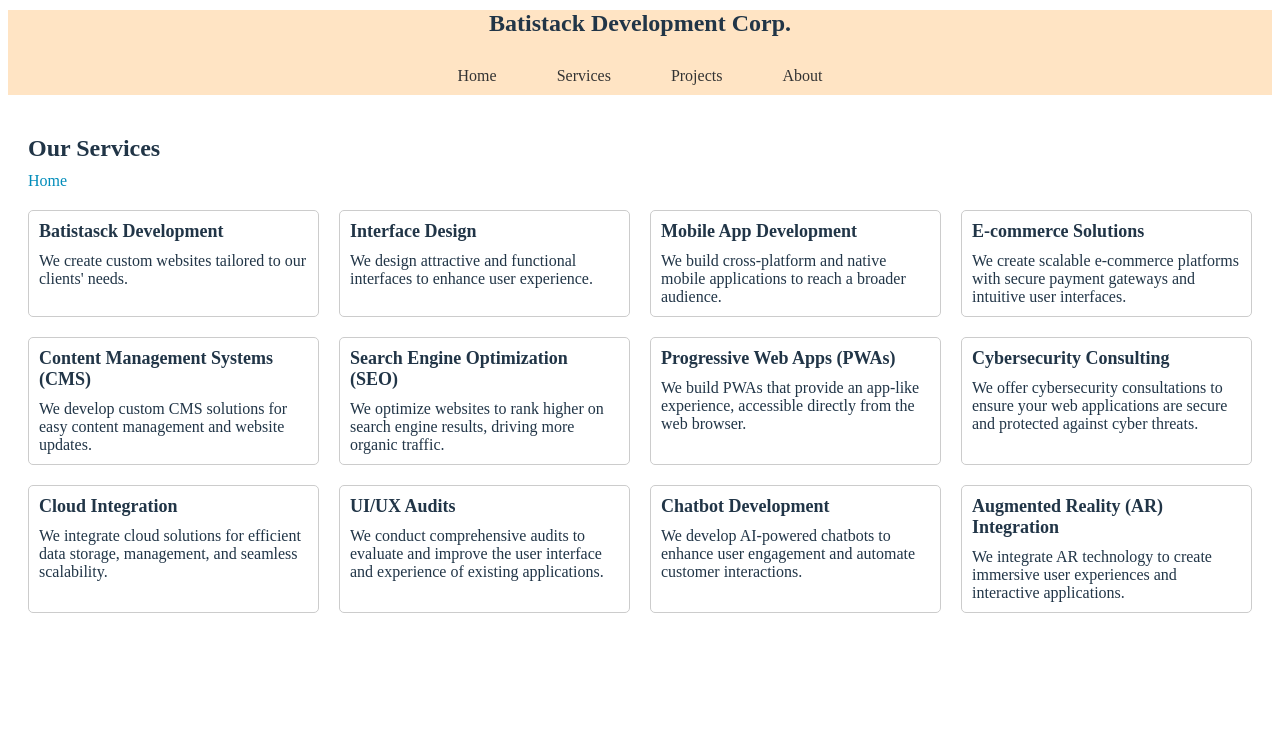
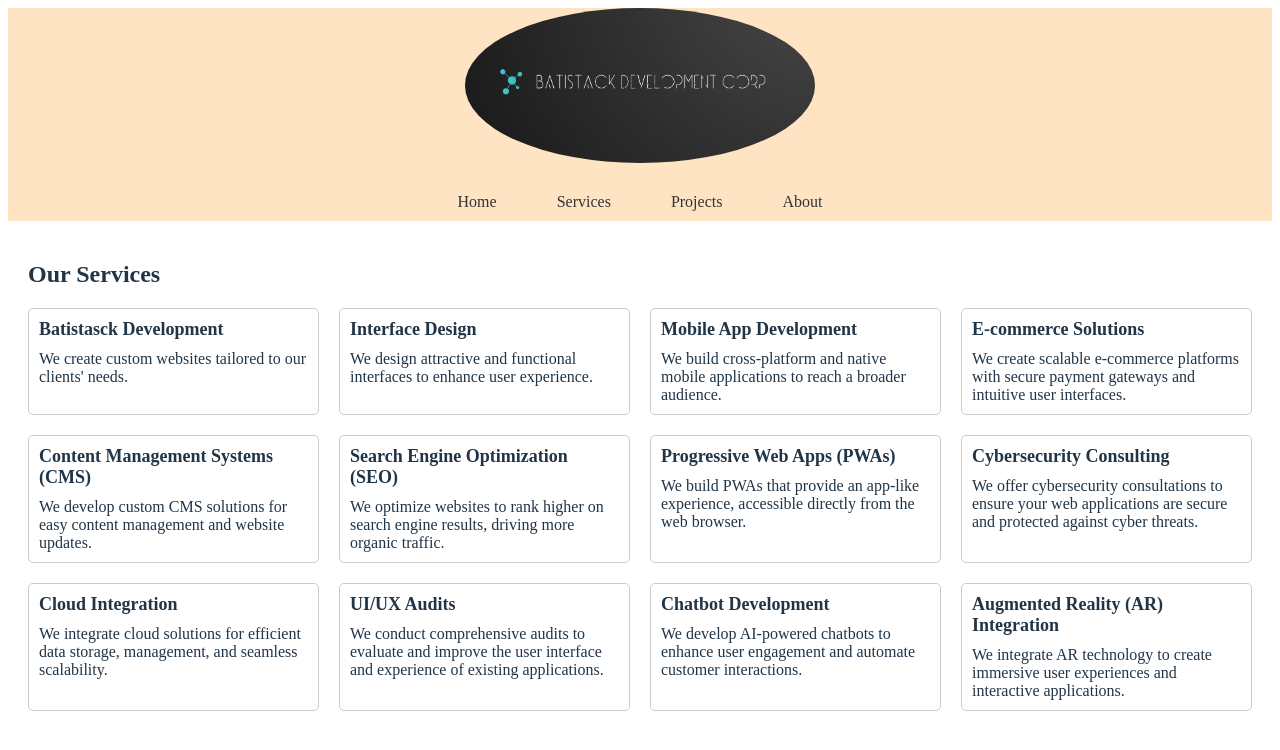
Before and after one commit to Batista0523/Batistack-Web, a React (Vite) app: page /services in a window 1280 px wide. Shown: the top 750 px of the page. Built offline with nearby package versions, Linux system fonts and the light colour scheme.

Commit message:
added img

```diff
--- a/src/components/About.jsx
+++ b/src/components/About.jsx
@@ -32,12 +32,6 @@ const About = () => {
         >
           GitHub
         </a>
-        <p>
-         {" "}
-          <a href="mailto:elisaulbatista@pursuit.org">
-            Email
-          </a>
-        </p>
         <a
           href="https://www.linkedin.com/in/elisaul-batista/"
           target="_blank"
@@ -45,6 +39,12 @@ const About = () => {
         >
           LinkedIn
         </a>
+        <p>
+         {" "}
+          <a href="mailto:elisaulbatista@pursuit.org">
+            Email
+          </a>
+        </p>
         <p>
       <a href="https://instagram.com/bati.stack?igshid=MzMyNGUyNmU2YQ==" target="_blank" rel="noopener noreferrer">
           <i className="fab fa-instagram"></i> Instagram
--- a/src/components/NavBar.jsx
+++ b/src/components/NavBar.jsx
@@ -1,12 +1,12 @@
-import React from 'react';
-import { Link } from 'react-router-dom';
-import "./navbar.css"
-
+import React from "react";
+import { Link } from "react-router-dom";
+import "./navbar.css";
+import img1 from "../img/logo.jpg";
 
 const NavBar = () => {
   return (
-    <div className='together'>
-      <h1 className="title_app">Batistack Development Corp.</h1>
+    <div className="together">
+      <img className="img1" src={img1} alt="" />
       <nav className="nav-links">
         <Link to="/">Home</Link>
         <Link to="/services">Services</Link>
--- a/src/components/Projects.jsx
+++ b/src/components/Projects.jsx
@@ -1,5 +1,5 @@
 import React from "react";
-import { Link } from "react-router-dom";
+
 import servicesData from "../data/servicesData";
 import "./projects.css";
 
@@ -9,7 +9,7 @@ const Projects = () => {
   return (
     <div className="portfolio">
       <h2 className="home-link">Our Projects</h2>
-      <Link to="/">Home</Link>
+
       <div className="project-list">
         {projects.map((project, index) => (
           <div className="project" key={index}>
--- a/src/components/Services.jsx
+++ b/src/components/Services.jsx
@@ -1,5 +1,5 @@
 import React from "react";
-import { Link } from "react-router-dom";
+
 import servicesData from "../data/servicesData";
 import "./service.css";
 
@@ -9,9 +9,7 @@ const Services = () => {
   return (
     <div className="services">
       <h2>Our Services</h2>
-      <div className="services-link">
-        <Link to="/">Home</Link>
-      </div>
+      <div className="services-link"></div>
       <div className="services-list">
         {aboutServices.map((service, index) => (
           <div className="service" key={index}>
--- a/src/components/home.css
+++ b/src/components/home.css
@@ -8,6 +8,9 @@
     line-height: 1.6;
     color: #4d4d4d;
 }
+
+
+
 
 .home-image {
     width: 100%;
--- a/src/components/navbar.css
+++ b/src/components/navbar.css
@@ -6,6 +6,16 @@
     margin: 10px;
 
   }
+
+  .img1 {
+    width: 350px;
+    height: auto;
+    border-radius: 50%;
+    display: block;
+    margin: 0 auto;
+  }
+
+
 
   .together {
     background-color: bisque;
```
Also changed, not shown: src/img/logo.jpg (renamed from public/IMG_6125.jpg).
